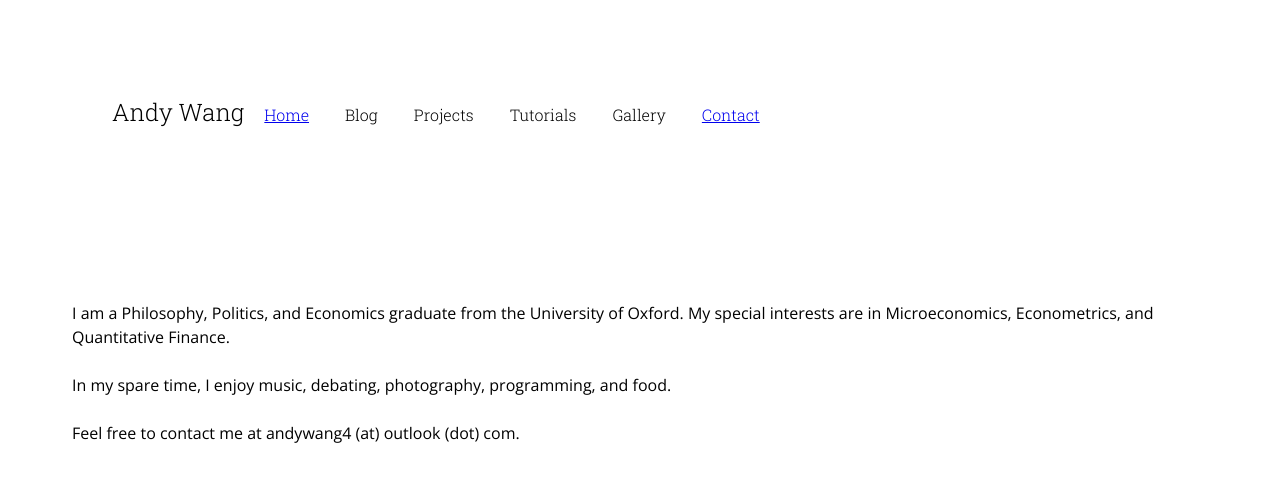
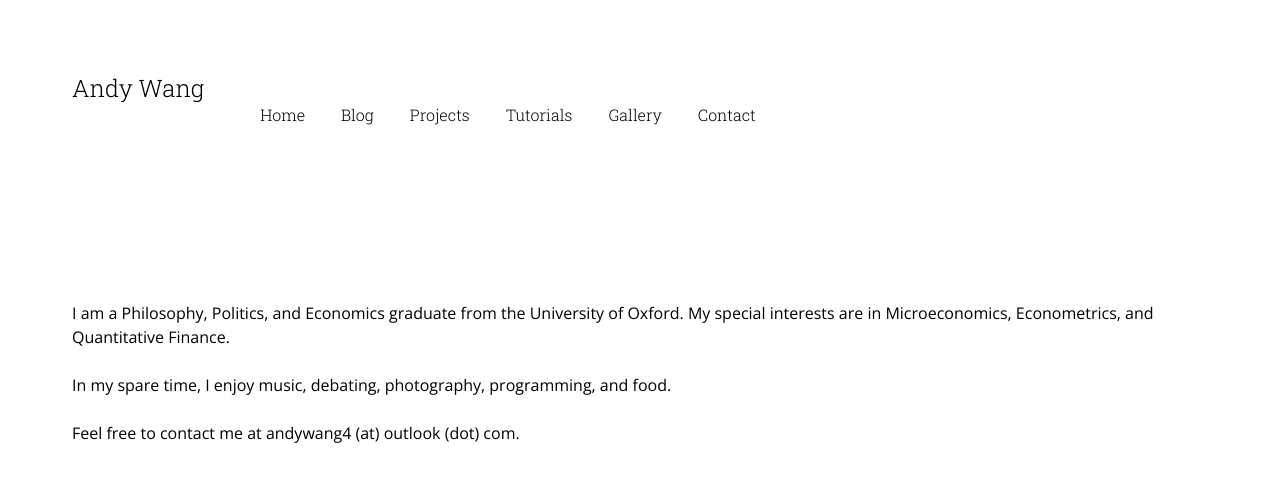
Before and after one commit to wangazz/wangazz.github.io, a plain HTML site: page index.html in a window 1280 px wide. Drawn offline with nearby package versions, Linux system fonts and the light colour scheme.

Commit message:
Added index pages

```diff
--- a/index.html
+++ b/index.html
@@ -12,17 +12,17 @@
         <link rel="icon" href="media/icon.png">
     </head>
     <body>
-        <header id="site-header">
+        <nav id="site-header" class="navbar">
+            <div class="site-logo">Andy Wang</div>
             <ul id="navigation-menu">
-                <li class="site-logo">Andy Wang</li>
-                <li class="navigation-menu-item"><a href="index.html">Home</a></li>
-                <li class="navigation-menu-item">Blog</li>
-                <li class="navigation-menu-item">Projects</li>
-                <li class="navigation-menu-item">Tutorials</li>
-                <li class="navigation-menu-item">Gallery</li>
-                <li class="navigation-menu-item"><a href="html/contact.html">Contact</a></li>
+                <li><a href="index.html">Home</a></li>
+                <li><a href="blog/index.html">Blog</a></li>
+                <li><a href="projects/index.html">Projects</a></li>
+                <li><a href="tutorials/index.html">Tutorials</a></li>
+                <li><a href="gallery/index.html">Gallery</a></li>
+                <li><a href="contact/index.html">Contact</a></li>
             </ul>
-        </header>
+        </nav>
 
         <main>
             <p>
--- a/styles/styles.css
+++ b/styles/styles.css
@@ -8,18 +8,33 @@ html {
 }
 
 .site-logo {
-    display: inline-flex;
+    align-items: center;
+    float: left;
     font-size: 1.5rem;
     font-family: 'Roboto Slab', sans-serif;
     font-weight: 300;
 }
 
-.navigation-menu-item {
+#navigation-menu {
+    float: right;
+    clear: right;
+}
+
+#navigation-menu > li{
     display: inline-flex;
     font-size: 1rem;
     font-family: 'Roboto Slab', sans-serif;
     font-weight: 300;
     padding: 1rem;
+}
+
+#navigation-menu > li > a {
+    color: black;
+    text-decoration: none;
+}
+
+#navigation-menu > li > a:hover {
+    text-decoration: underline;
 }
 
 main {
```
Also changed, not shown: gallery/index.html (added, +14 -0 lines), projects/index.html (added, +14 -0 lines), tutorials/index.html (added, +14 -0 lines).
